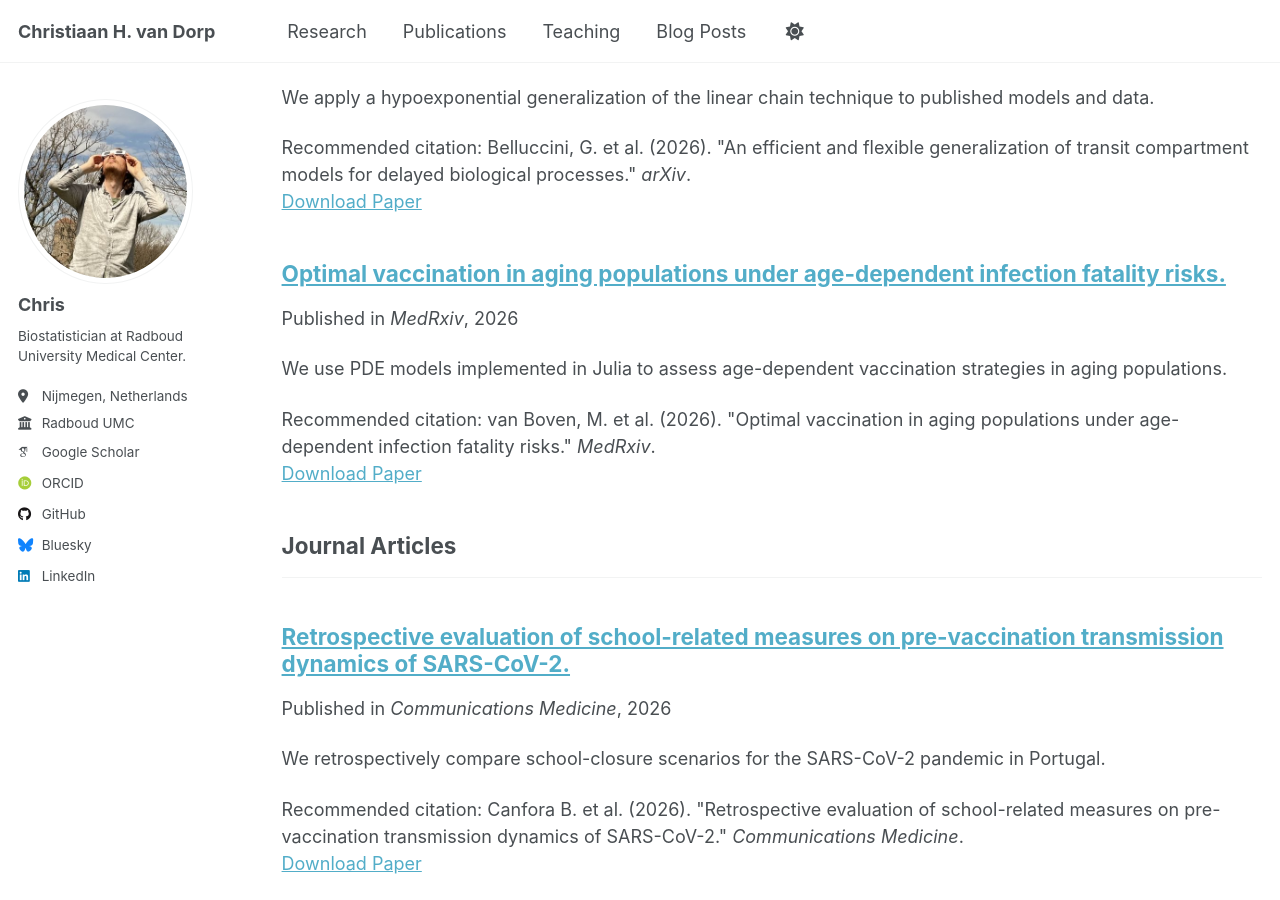
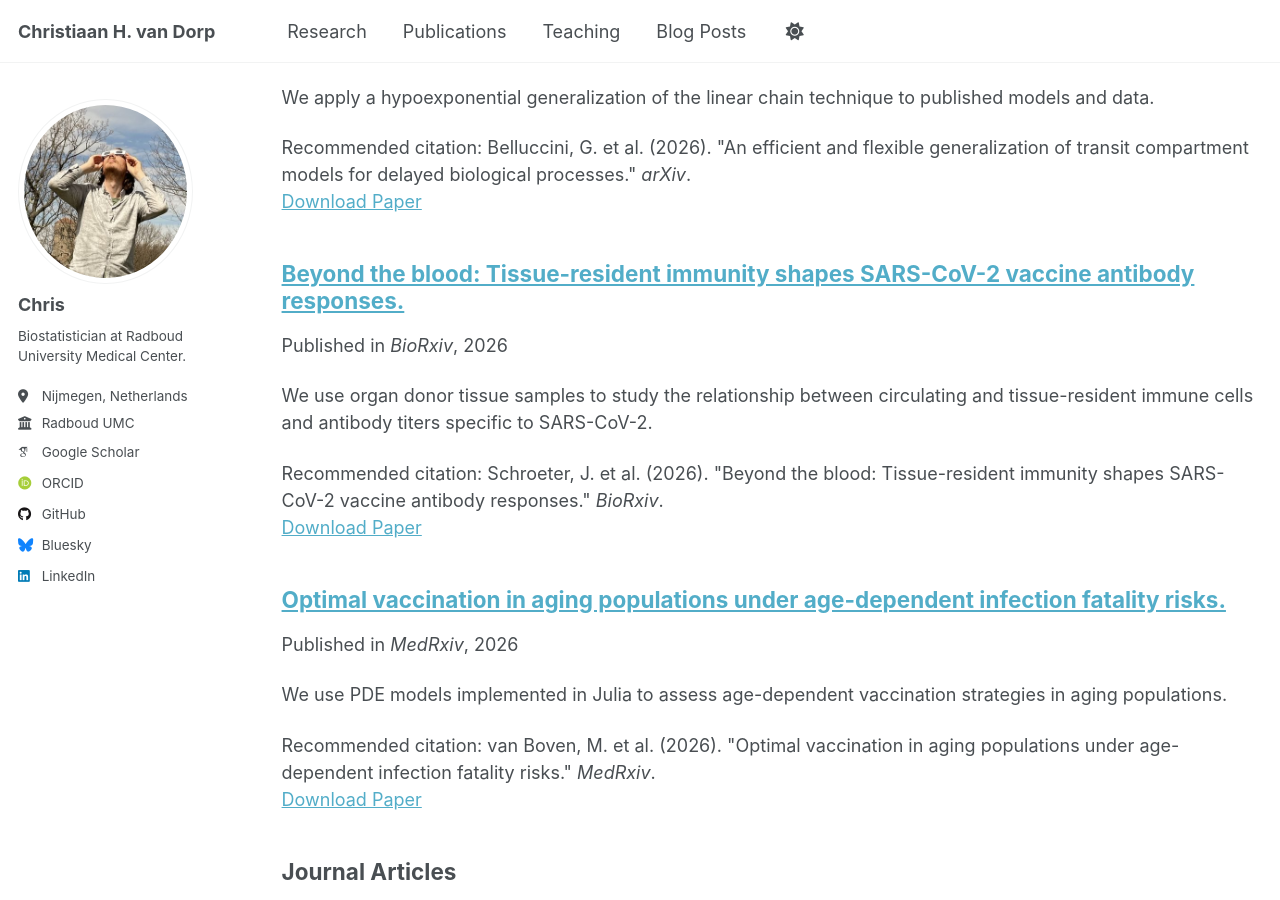
Before and after one commit to chvandorp/chvandorp.github.io, a Jekyll site: the page built from _pages/publications.html, in a window 1280 px wide and 900 px high, scrolled down 343 px. Built offline with Jekyll 4.4.1, drawn with Linux system fonts in a browser that asks for light colours; some web fonts are replaced.

Commit message:
added paper juliane

```diff
--- a/_config.yml
+++ b/_config.yml
@@ -60,7 +60,7 @@ author:
   keybase          : # Username
   instagram        : # Username
   lastfm           : # Username
-  linkedin         : "www.linkedin.com/in/christiaan-van-dorp-17a1a48"
+  linkedin         : "christiaan-van-dorp-17a1a48"
   mastodon         : # URL
   medium           : # URL
   pinterest        : # Username
--- /dev/null
+++ b/_publications/2026-07-24-beyond.md
@@ -0,0 +1,13 @@
+---
+title: "Beyond the blood: Tissue-resident immunity shapes SARS-CoV-2 vaccine antibody responses."
+collection: publications
+category: preprints
+permalink: /publication/2026-07-24-beyond
+excerpt: 'We use organ donor tissue samples to study the relationship between circulating and tissue-resident immune cells and antibody titers specific to SARS-CoV-2.'
+date: 2026-07-24
+venue: 'BioRxiv'
+paperurl: 'https://doi.org/10.64898/2026.07.23.740375'
+citation: 'Schroeter, J. et al. (2026). &quot;Beyond the blood: Tissue-resident immunity shapes SARS-CoV-2 vaccine antibody responses.&quot; <i>BioRxiv</i>.'
+---
+
+In a previous study, [Julia Davis-Paroda et al.](https://doi.org/10.1016/j.immuni.2024.10.003) presented and analyzed data from a New York organ donor tissue database to explore tissue-resident immune cells specific to SARS-CoV-2 in vaccinated and previously infected organ donors. Here we re-analyze this dataset and additional samples with various statistical and machine learning (ML) methods to investigate the relation between on the one hand SARS-CoV-2-specific T and B cell subset frequencies across tissues and in blood, and on the other hand a panel of SARS-CoV-2-specific antibody titers. We show that tissue-resident cells may be more predictive of high titers than blood cell percentages, and develop a structural equation model with imposed causal relations that makes immunological sense and is compatible with the data. One interesting statistical / data science aspect is the fact that we had to rely on multiple imputation (using the MICE R package), as the tissue sample data had many missing observations, making direct application of many of-the-shelf ML methods (RF, elastic net, CCA) infeasible.
```
